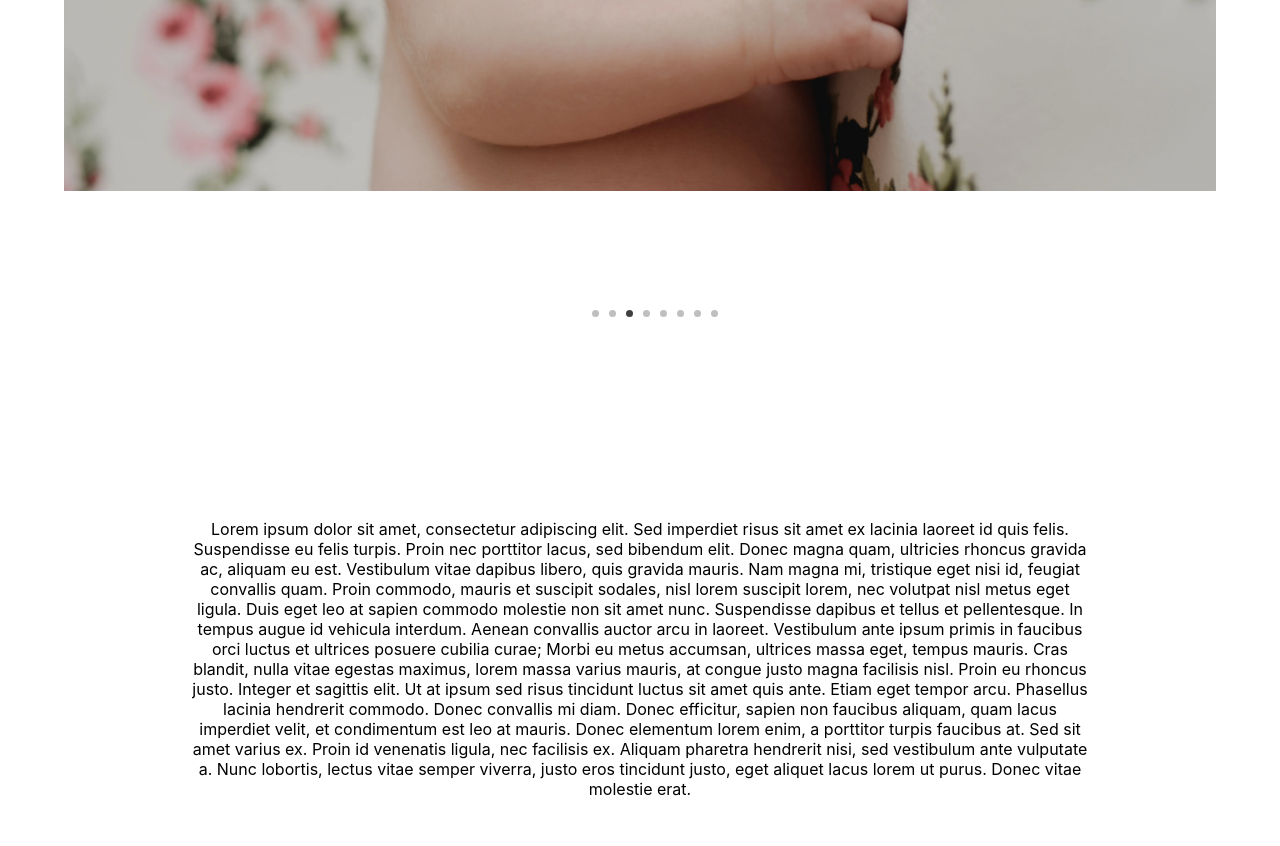
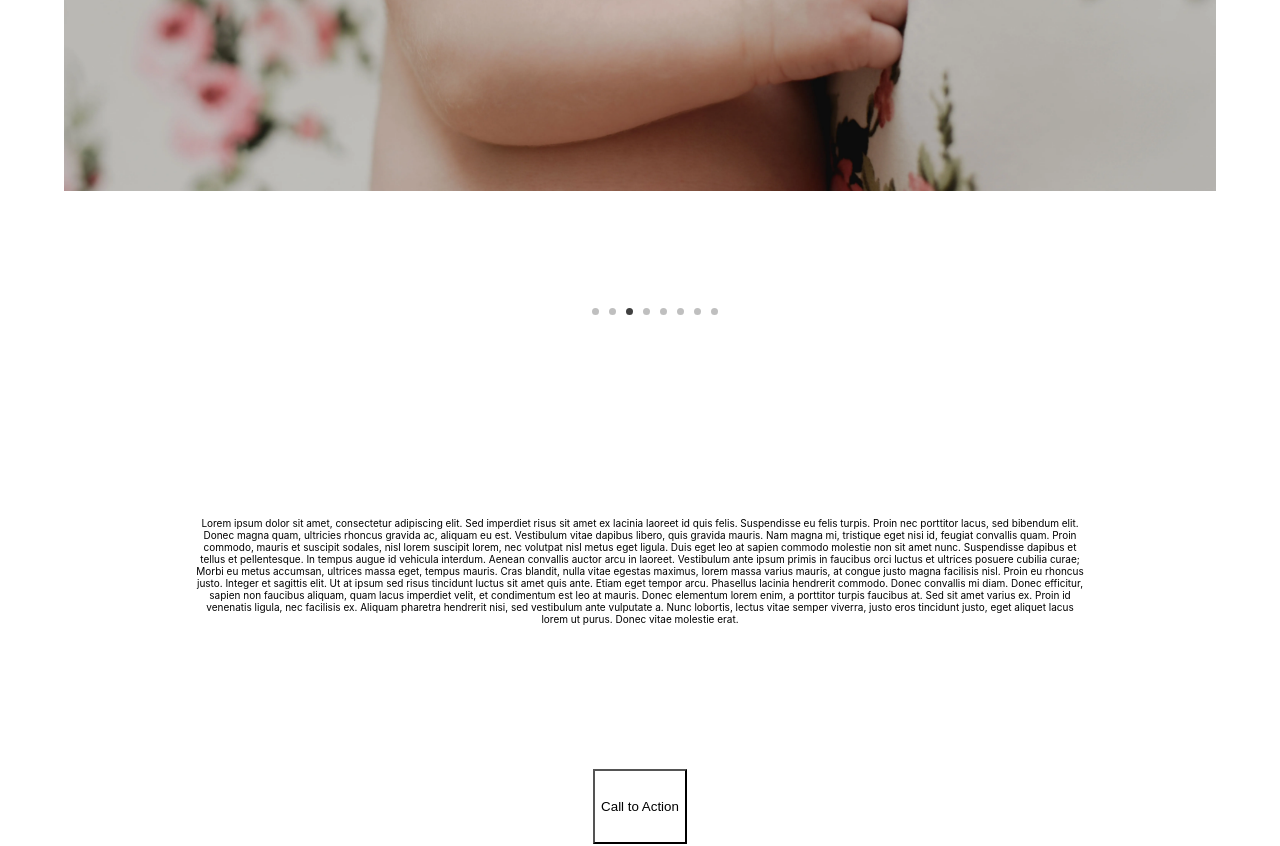
Before and after one commit to AnthonyLopez1120/BrissFoto-React, a React (Create React App) app: page / in a window 1280 px wide. Shown: the part 748-1594 px from the top of the page. Built offline with nearby package versions, Linux system fonts and the light colour scheme.

Commit message:
font-size fixing on navbar

```diff
--- a/src/componets/Nav.js
+++ b/src/componets/Nav.js
@@ -19,6 +19,7 @@ const NavWrapper = styled.header`
 	flex-wrap:wrap;
     z-index: 11;
     font-family: 'Quicksand', sans-serif;
+    font-size: 1.5rem;
 
 
 `;
--- a/src/index.css
+++ b/src/index.css
@@ -11,3 +11,7 @@ body {
 	font-family: source-code-pro, Menlo, Monaco, Consolas, 'Courier New',
 	  monospace;
   }
+
+  html {
+	font-size: 62.5%;
+  }
```
